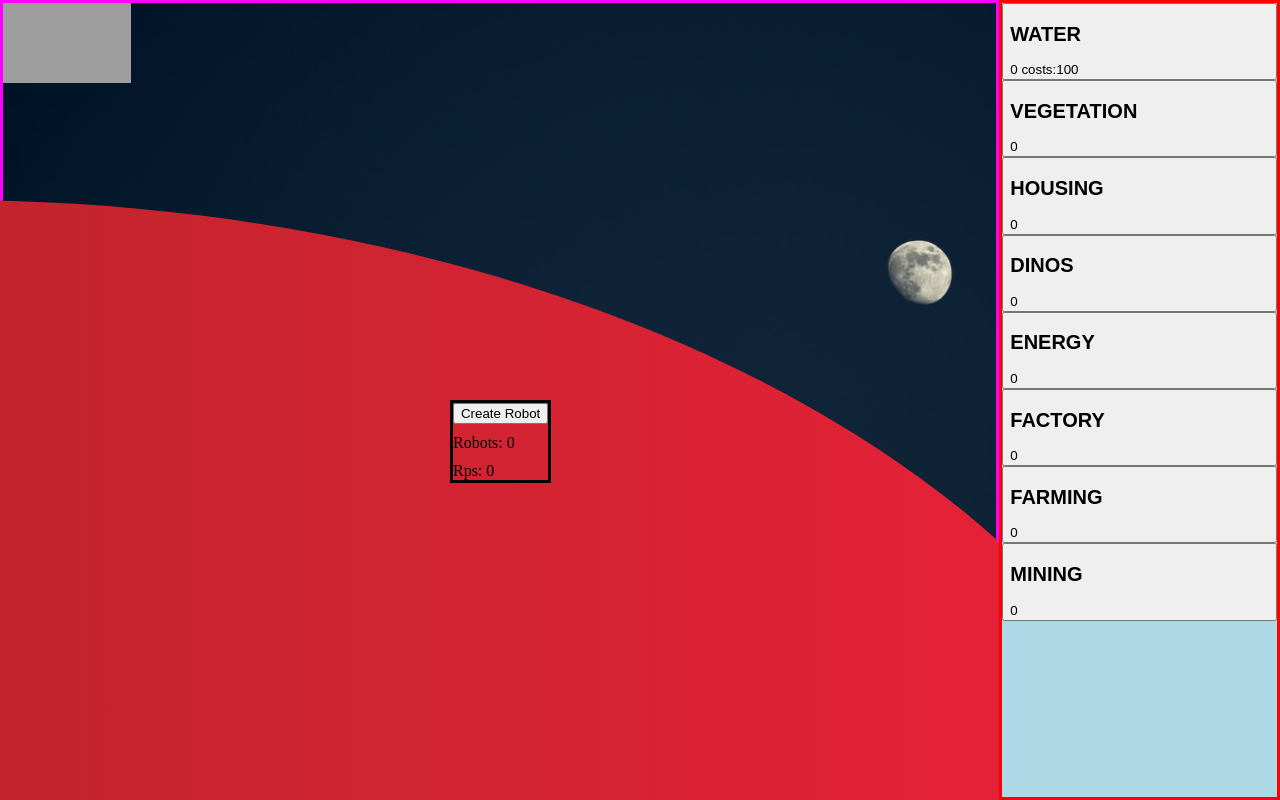
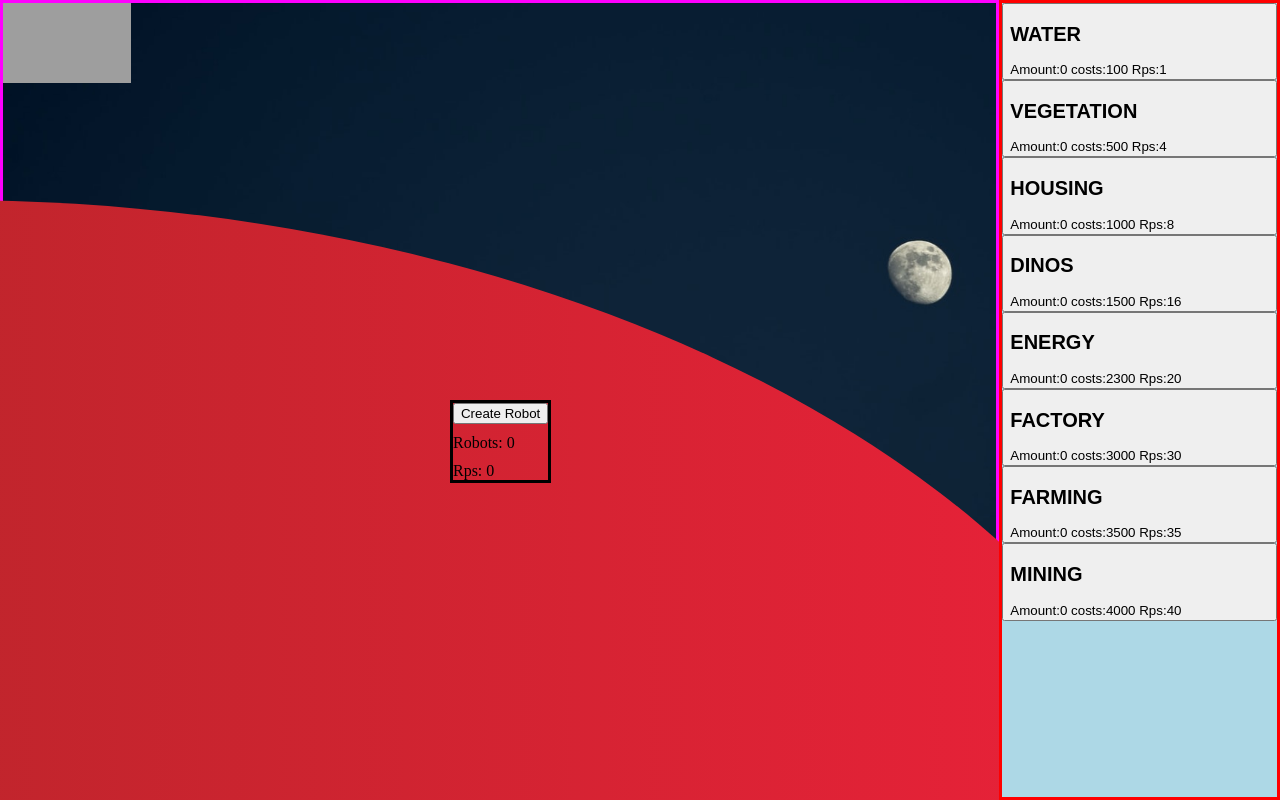
Before and after one commit to Asaroz/KabijRocket, a React (Create React App) app: page / in a window 1280 px wide. Built offline with nearby package versions, Linux system fonts and the light colour scheme; grey boxes are pictures that could not be loaded.

Commit message:
my branch

```diff
--- a/src/Components/AddOnButton.jsx
+++ b/src/Components/AddOnButton.jsx
@@ -23,19 +23,36 @@
 
       }
 
+    function display(){
 
+    }
 
     return (
       <div>
 
-        <button onClick={() => Click({type: 'WATER_INCREMENT'},state.water)} className="water btn"><h2>WATER</h2>{state.water.amount} costs:{state.water.cost}</button>
-        <button onClick={() => Click({type: 'VEGETATION_INCREMENT'},state.veg)} className="veg btn"><h2>VEGETATION</h2>{state.veg.amount}</button>
-        <button onClick={() => Click({type: 'HOUSING_INCREMENT'},state.house)} className="housing btn"><h2>HOUSING</h2>{state.house.amount}</button>
-        <button onClick={() => Click({type: 'DINOS_INCREMENT'},state.dinos)} className="dinos btn"><h2>DINOS</h2>{state.dinos.amount}</button>
-        <button onClick={() => Click({type: 'ENERGY_INCREMENT'},state.energy)} className="energy btn"><h2>ENERGY</h2>{state.energy.amount}</button>
-        <button onClick={() => Click({type: 'FACTORY_INCREMENT'},state.factory)} className="factory btn"><h2>FACTORY</h2>{state.factory.amount}</button>
-        <button onClick={() => Click({type: 'FARMING_INCREMENT'},state.farming)} className="farm btn"><h2>FARMING</h2>{state.farming.amount}</button>
-        <button onClick={() => Click({type: 'MINING_INCREMENT'},state.mining)} className="mine btn"><h2>MINING</h2>{state.mining.amount}</button>
+        <button onClick={() => Click({type: 'WATER_INCREMENT'},state.water)} className="water btn">
+          <h2>WATER</h2>Amount:{state.water.amount} costs:{state.water.cost} Rps:{state.water.rps} </button>
+
+        <button onClick={() => Click({type: 'VEGETATION_INCREMENT'},state.veg)} className="veg btn">
+          <h2>VEGETATION</h2>Amount:{state.veg.amount} costs:{state.veg.cost} Rps:{state.veg.rps}</button>
+
+        <button onClick={() => Click({type: 'HOUSING_INCREMENT'},state.house)} className="housing btn">
+          <h2>HOUSING</h2>Amount:{state.house.amount} costs:{state.house.cost} Rps:{state.house.rps}</button>
+
+        <button onClick={() => Click({type: 'DINOS_INCREMENT'},state.dinos)} className="dinos btn">
+          <h2>DINOS</h2>Amount:{state.dinos.amount} costs:{state.dinos.cost} Rps:{state.dinos.rps}</button>
+
+        <button onClick={() => Click({type: 'ENERGY_INCREMENT'},state.energy)} className="energy btn">
+          <h2>ENERGY</h2>Amount:{state.energy.amount} costs:{state.energy.cost} Rps:{state.energy.rps}</button>
+
+        <button onClick={() => Click({type: 'FACTORY_INCREMENT'},state.factory)} className="factory btn">
+          <h2>FACTORY</h2>Amount:{state.factory.amount} costs:{state.factory.cost} Rps:{state.factory.rps}</button>
+
+        <button onClick={() => Click({type: 'FARMING_INCREMENT'},state.farming)} className="farm btn">
+          <h2>FARMING</h2>Amount:{state.farming.amount} costs:{state.farming.cost} Rps:{state.farming.rps}</button>
+
+        <button onClick={() => Click({type: 'MINING_INCREMENT'},state.mining)} className="mine btn">
+          <h2>MINING</h2>Amount:{state.mining.amount} costs:{state.mining.cost} Rps:{state.mining.rps}</button>
 
       </div>
     );
--- a/src/Components/Map.jsx
+++ b/src/Components/Map.jsx
@@ -11,7 +11,6 @@
 
                 <RobotGenerator />
                 <img src={imgCloud} className="imgCloud" alt="" />
-
             <div className="Planet"/>
         </div>
     )
--- a/src/Contexts/AddonObjContext.jsx
+++ b/src/Contexts/AddonObjContext.jsx
@@ -6,6 +6,7 @@
        amount: 0,
        rps:1,
        cost:100,
+
     },
     veg: {
        amount:0,
@@ -64,6 +65,7 @@
                  ...state.water,
                  amount: state.water.amount + 1,
                  cost: Math.round(state.water.cost *1.1)
+
               }
            };
 
```
